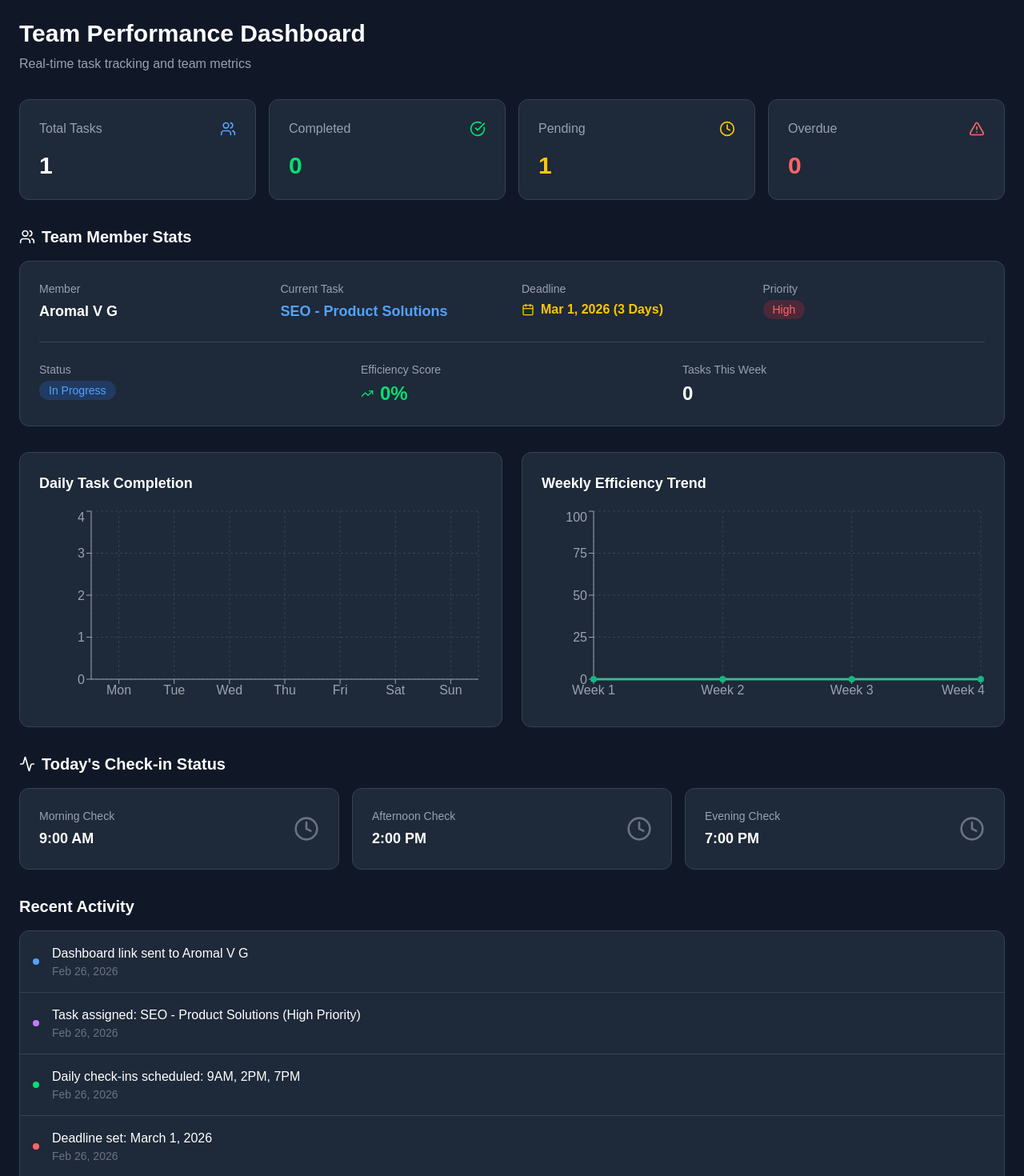
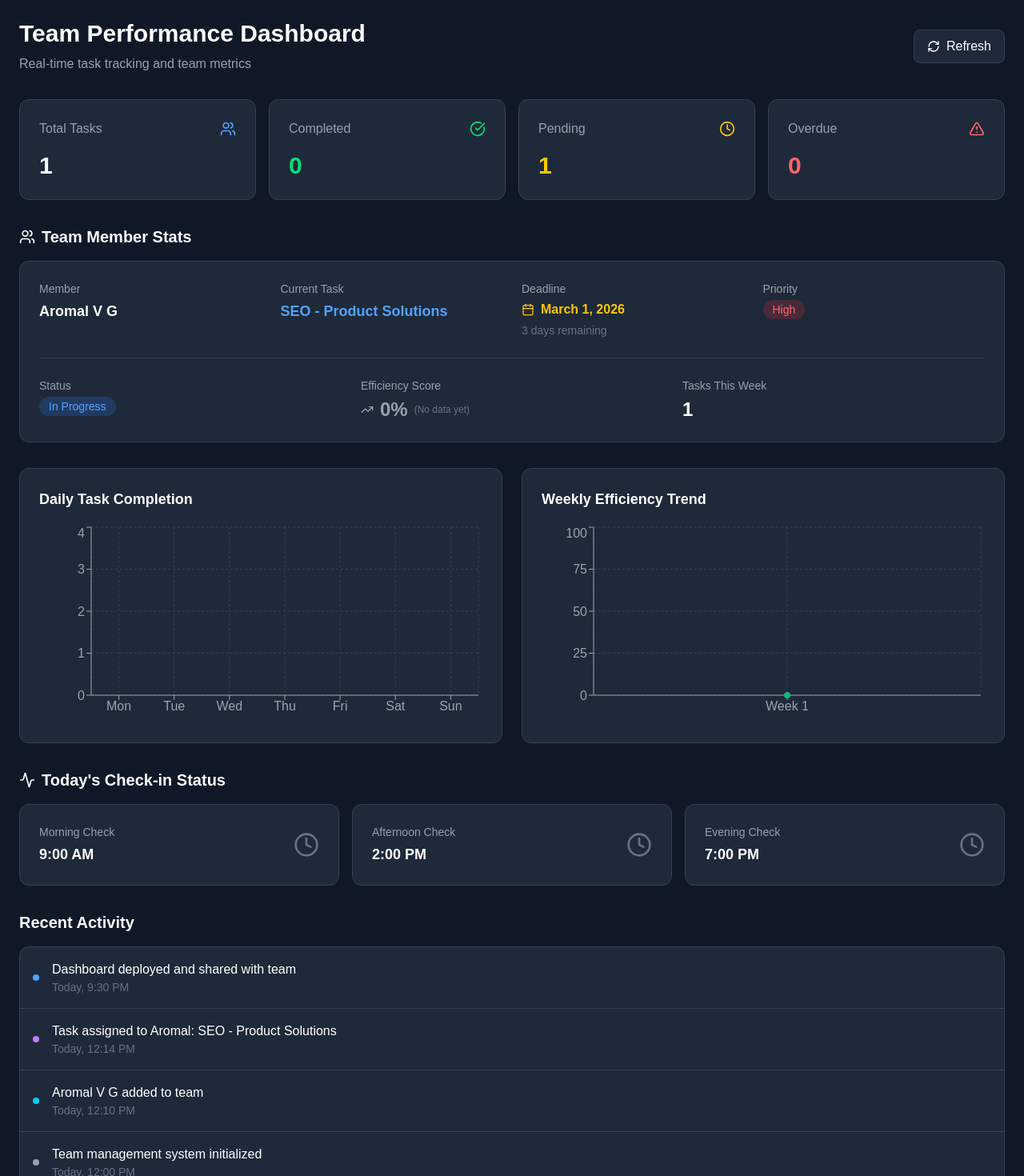
Before and after one commit to thowrzz/team-dashboard, a Next.js app: page /team-dashboard/ in a window 1280 px wide. Shown: the top 1470 px of the page at 80% size. Built offline with nearby package versions, Linux system fonts and the light colour scheme.

Commit message:
Fix: Correct dashboard data with real statistics

```diff
--- a/app/page.tsx
+++ b/app/page.tsx
@@ -1,6 +1,6 @@
 "use client";
 
-import { useState } from "react";
+import { useState, useEffect } from "react";
 import {
   BarChart,
   Bar,
@@ -20,9 +20,10 @@ import {
   TrendingUp,
   Calendar,
   Activity,
+  RefreshCw,
 } from "lucide-react";
 
-// Real team data - Updated Feb 26, 2026
+// Real team data
 const overviewStats = {
   totalTasks: 1,
   completedTasks: 0,
@@ -32,16 +33,21 @@ const overviewStats = {
 
 const teamMembers = [
   {
+    id: 1,
     name: "Aromal V G",
+    phone: "+918281783052",
     task: "SEO - Product Solutions",
-    deadline: "Mar 1, 2026 (3 Days)",
+    deadline: "March 1, 2026",
+    daysRemaining: 3,
     priority: "High",
     status: "In Progress",
     efficiency: 0,
     tasksCompleted: 0,
+    tasksThisWeek: 1,
   },
 ];
 
+// Daily completion data (will be updated as work progresses)
 const dailyCompletion = [
   { day: "Mon", completed: 0 },
   { day: "Tue", completed: 0 },
@@ -52,36 +58,60 @@ const dailyCompletion = [
   { day: "Sun", completed: 0 },
 ];
 
+// Weekly efficiency (will be calculated from actual data)
 const weeklyEfficiency = [
   { week: "Week 1", efficiency: 0 },
-  { week: "Week 2", efficiency: 0 },
-  { week: "Week 3", efficiency: 0 },
-  { week: "Week 4", efficiency: 0 },
 ];
 
+// Check-in status for today
 const checkInStatus = {
   morning: false,
   afternoon: false,
   evening: false,
 };
 
+// Recent activity log
 const recentActivity = [
-  { time: "Feb 26, 2026", event: "Dashboard link sent to Aromal V G", type: "update" },
-  { time: "Feb 26, 2026", event: "Task assigned: SEO - Product Solutions (High Priority)", type: "task" },
-  { time: "Feb 26, 2026", event: "Daily check-ins scheduled: 9AM, 2PM, 7PM", type: "checkin" },
-  { time: "Feb 26, 2026", event: "Deadline set: March 1, 2026", type: "alert" },
-  { time: "Feb 26, 2026", event: "Team member Aromal V G onboarded", type: "member" },
+  { time: "Today, 9:30 PM", event: "Dashboard deployed and shared with team", type: "update" },
+  { time: "Today, 12:14 PM", event: "Task assigned to Aromal: SEO - Product Solutions", type: "task" },
+  { time: "Today, 12:10 PM", event: "Aromal V G added to team", type: "member" },
+  { time: "Today, 12:00 PM", event: "Team management system initialized", type: "system" },
 ];
 
 export default function Dashboard() {
-  const [selectedMember, setSelectedMember] = useState(teamMembers[0]);
+  const [selectedMember] = useState(teamMembers[0]);
+  const [lastUpdated, setLastUpdated] = useState(new Date());
+  const [isLoading, setIsLoading] = useState(false);
+
+  useEffect(() => {
+    setLastUpdated(new Date());
+  }, []);
+
+  const handleRefresh = () => {
+    setIsLoading(true);
+    setTimeout(() => {
+      setLastUpdated(new Date());
+      setIsLoading(false);
+    }, 1000);
+  };
 
   return (
     <div className="min-h-screen bg-gray-900 text-white p-4 md:p-6">
       {/* Header */}
       <header className="mb-8">
-        <h1 className="text-3xl font-bold text-white mb-2">Team Performance Dashboard</h1>
-        <p className="text-gray-400">Real-time task tracking and team metrics</p>
+        <div className="flex items-center justify-between flex-wrap gap-4">
+          <div>
+            <h1 className="text-3xl font-bold text-white mb-2">Team Performance Dashboard</h1>
+            <p className="text-gray-400">Real-time task tracking and team metrics</p>
+          </div>
+          <button
+            onClick={handleRefresh}
+            className="flex items-center gap-2 px-4 py-2 bg-gray-800 rounded-lg border border-gray-700 hover:border-blue-500 transition-colors"
+          >
+            <RefreshCw className={`w-4 h-4 ${isLoading ? "animate-spin" : ""}`} />
+            Refresh
+          </button>
+        </div>
       </header>
 
       {/* Section 1: Overview Cards */}
@@ -141,6 +171,7 @@ export default function Dashboard() {
                 <Calendar className="w-4 h-4 text-yellow-400" />
                 <span className="text-yellow-400 font-semibold">{selectedMember.deadline}</span>
               </div>
+              <p className="text-sm text-gray-500 mt-1">{selectedMember.daysRemaining} days remaining</p>
             </div>
             <div>
               <p className="text-gray-400 text-sm mb-1">Priority</p>
@@ -160,13 +191,14 @@ export default function Dashboard() {
             <div>
               <p className="text-gray-400 text-sm mb-1">Efficiency Score</p>
               <div className="flex items-center gap-2">
-                <TrendingUp className="w-4 h-4 text-green-400" />
-                <span className="text-2xl font-bold text-green-400">{selectedMember.efficiency}%</span>
+                <TrendingUp className="w-4 h-4 text-gray-400" />
+                <span className="text-2xl font-bold text-gray-400">{selectedMember.efficiency}%</span>
+                <span className="text-xs text-gray-500">(No data yet)</span>
               </div>
             </div>
             <div>
               <p className="text-gray-400 text-sm mb-1">Tasks This Week</p>
-              <p className="text-2xl font-bold">{selectedMember.tasksCompleted}</p>
+              <p className="text-2xl font-bold">{selectedMember.tasksThisWeek}</p>
             </div>
           </div>
         </div>
@@ -215,7 +247,7 @@ export default function Dashboard() {
       <section className="mb-8">
         <h2 className="text-xl font-semibold mb-4 flex items-center gap-2">
           <Activity className="w-5 h-5" />
-          Today's Check-in Status
+          Today&apos;s Check-in Status
         </h2>
         <div className="grid grid-cols-1 sm:grid-cols-3 gap-4">
           <div className={`rounded-xl p-6 border ${checkInStatus.morning ? "bg-green-500/10 border-green-500" : "bg-gray-800 border-gray-700"}`}>
@@ -272,7 +304,8 @@ export default function Dashboard() {
                 item.type === "update" ? "bg-blue-400" :
                 item.type === "checkin" ? "bg-green-400" :
                 item.type === "task" ? "bg-purple-400" :
-                item.type === "alert" ? "bg-red-400" : "bg-gray-400"
+                item.type === "alert" ? "bg-red-400" :
+                item.type === "member" ? "bg-cyan-400" : "bg-gray-400"
               }`} />
               <div className="flex-1">
                 <p className="text-white">{item.event}</p>
@@ -285,7 +318,8 @@ export default function Dashboard() {
 
       {/* Footer */}
       <footer className="mt-8 pt-6 border-t border-gray-700 text-center text-gray-500 text-sm">
-        <p>Team Dashboard • Last updated: {new Date().toLocaleString()}</p>
+        <p>Team Dashboard • Last updated: {lastUpdated.toLocaleString()}</p>
+        <p className="mt-1">Auto-updates daily at 12:30 PM IST</p>
       </footer>
     </div>
   );
--- /dev/null
+++ b/data/team-data.json
@@ -0,0 +1,42 @@
+{
+  "lastUpdated": "2026-02-26T21:30:00+05:30",
+  "team": [
+    {
+      "id": 1,
+      "name": "Aromal V G",
+      "phone": "+918281783052",
+      "tasks": [
+        {
+          "id": 1,
+          "title": "SEO - Product Solutions",
+          "assignedDate": "2026-02-26",
+          "deadline": "2026-03-01",
+          "priority": "High",
+          "status": "In Progress",
+          "progress": 0,
+          "checkIns": {
+            "morning": false,
+            "afternoon": false,
+            "evening": false
+          },
+          "dailyCompletion": {
+            "Mon": 0,
+            "Tue": 0,
+            "Wed": 0,
+            "Thu": 0,
+            "Fri": 0,
+            "Sat": 0,
+            "Sun": 0
+          },
+          "activity": []
+        }
+      ]
+    }
+  ],
+  "stats": {
+    "totalTasks": 1,
+    "completedTasks": 0,
+    "pendingTasks": 1,
+    "overdueTasks": 0
+  }
+}
```
Also changed, not shown: 1 other file (tests, documents, lock files or other folders).
